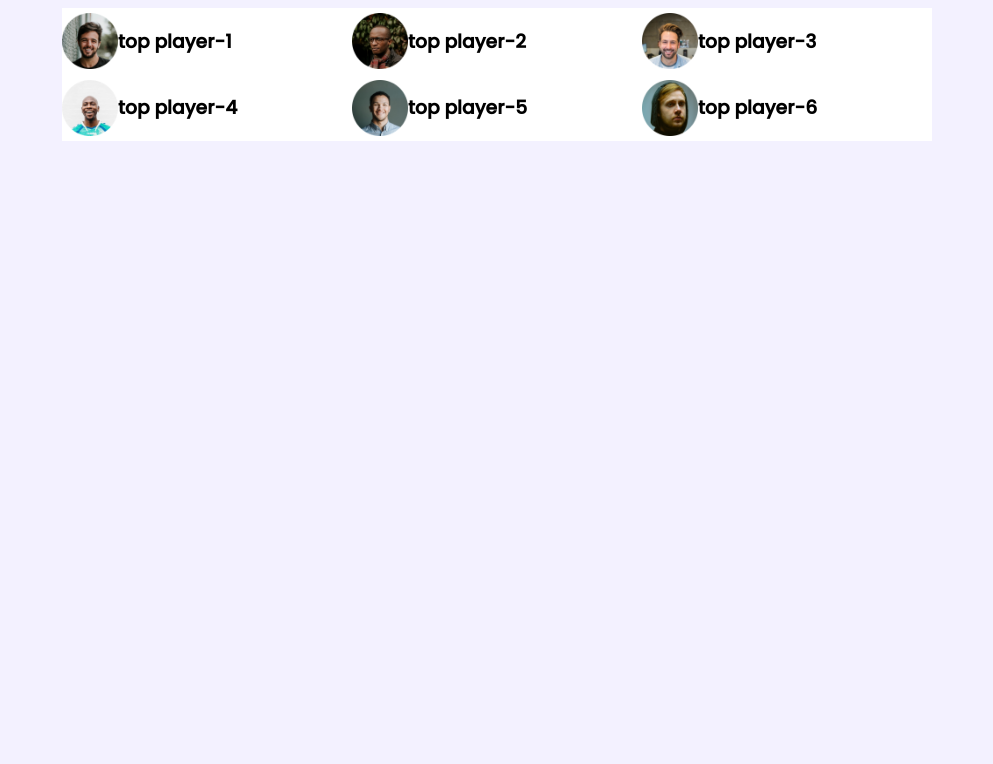
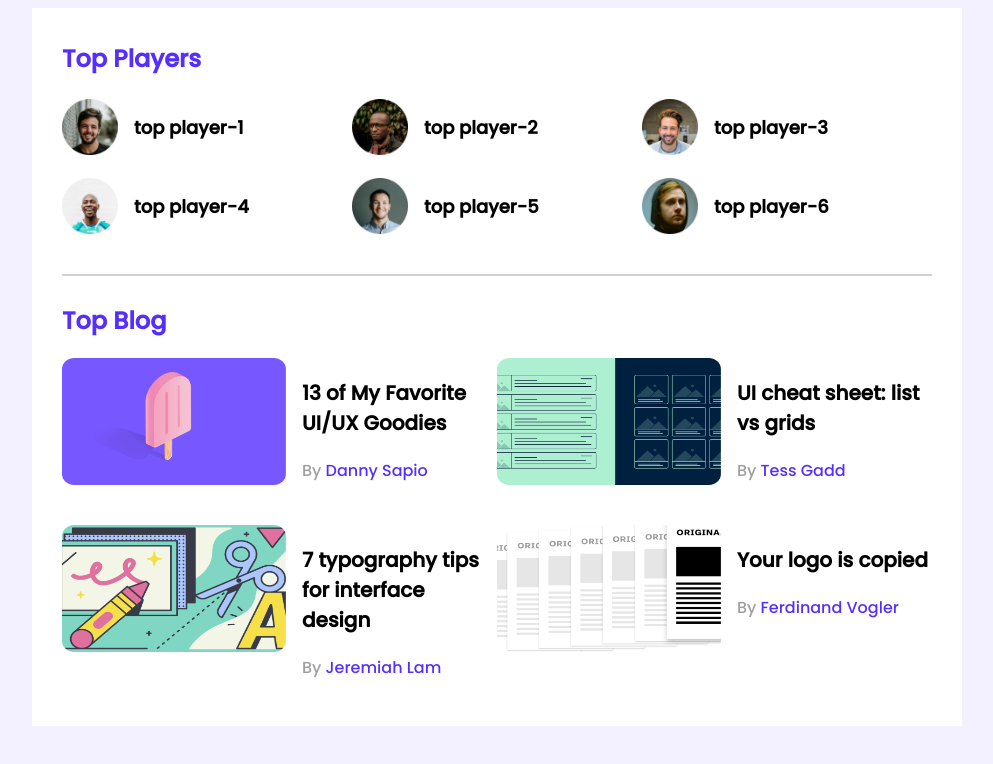
Before and after one commit to enankhan23/leader-board-css3, a plain HTML site: page index.html in a window 1280 px wide. Shown: the whole page, without its empty margins (143-1136 px from the left). Drawn offline with Linux system fonts and the light colour scheme.

Commit message:
top player and top blog done

```diff
--- a/index.html
+++ b/index.html
@@ -1,5 +1,6 @@
 <!DOCTYPE html>
 <html lang="en">
+
 <head>
    <meta charset="UTF-8">
    <meta http-equiv="X-UA-Compatible" content="IE=edge">
@@ -7,6 +8,7 @@
    <title>Leader board </title>
    <link rel="stylesheet" href="style.css">
 </head>
+
 <body>
    <!-- header start -->
    <header>
@@ -17,31 +19,82 @@
       <!-- top player and blogs -->
       <section class="container">
          <div class="top-players ">
+            <h2 class="top-title">Top Players</h2>
             <div class="players">
                <div class="player">
                   <img src="images/players/player-1.png" alt="">
-                        <h3>top player-1</h3>
+                  <h3 class="player-name">top player-1</h3>
                </div>
                <div class="player">
                   <img src="images/players/player-2.png" alt="">
-                        <h3>top player-2</h3>
+                  <h3 class="player-name">top player-2</h3>
                </div>
                <div class="player">
                   <img src="images/players/player-3.png" alt="">
-                        <h3>top player-3</h3>
+                  <h3 class="player-name">top player-3</h3>
                </div>
                <div class="player">
                   <img src="images/players/player-4.png" alt="">
-                        <h3>top player-4</h3>
+                  <h3 class="player-name">top player-4</h3>
                </div>
                <div class="player">
                   <img src="images/players/player-5.png" alt="">
-                        <h3>top player-5</h3>
+                  <h3 class="player-name">top player-5</h3>
                </div>
                <div class="player">
                   <img src="images/players/player-6.png" alt="">
-                        <h3>top player-6</h3>
+                  <h3 class="player-name">top player-6</h3>
                </div>
+            </div>
+         </div>
+         <hr>
+         <div class="top-blog">
+            <h2 class="top-title">Top Blog</h2>
+            <div class="blogs">
+               <article class="blog">
+                  <div class="thumbnail">
+                     <img src="images/blogs/blog-1.png" alt="" srcset="">
+                  </div>
+                  <div class="blog-info">
+                     <h3 class="blog-title">13 of My Favorite
+                        UI/UX Goodies</h3>
+                     <p class="blog-author">By <a href="http://" target="_blank">Danny Sapio</a></p>
+                  </div>
+
+               </article>
+               <article class="blog">
+                  <div class="thumbnail">
+                     <img src="images/blogs/blog-2.png" alt="" srcset="">
+                  </div>
+                  <div class="blog-info">
+                     <h3 class="blog-title">UI cheat sheet:
+                     list vs grids</h3>
+                     <p class="blog-author">By <a href="http://" target="_blank">Tess Gadd</a></p>
+                  </div>
+
+               </article>
+               <article class="blog">
+                  <div class="thumbnail">
+                     <img src="images/blogs/blog-3.png" alt="" srcset="">
+                  </div>
+                  <div class="blog-info">
+                     <h3 class="blog-title">7 typography tips
+                     for interface design</h3>
+                     <p class="blog-author">By <a href="http://" target="_blank">Jeremiah Lam</a></p>
+                  </div>
+
+               </article>
+               <article class="blog">
+                  <div class="thumbnail">
+                     <img src="images/blogs/blog-4.png" alt="" srcset="">
+                  </div>
+                  <div class="blog-info">
+                     <h3 class="blog-title">Your logo is
+                     copied</h3>
+                     <p class="blog-author">By <a href="http://" target="_blank">Ferdinand Vogler</a></p>
+                  </div>
+
+               </article>
             </div>
          </div>
       </section>
@@ -49,4 +102,5 @@
 
 
 </body>
+
 </html>
--- a/style.css
+++ b/style.css
@@ -1,30 +1,88 @@
 @import url('https://fonts.googleapis.com/css2?family=Poppins:wght@500&display=swap');
 
 /* Common styles */
-body{
+body {
     font-family: 'Poppins', sans-serif;
     background-color: #F3F1FF;
 }
-.container{
+
+.container {
     background-color: #ffffff;
     width: 870px;
+    padding: 30px;
 }
-main{
+
+main {
     display: flex;
     justify-content: center;
 }
 
 
 /* top players style */
-.players{
+.top-players {
+    padding-bottom: 28px;
+}
+
+.top-title {
+    color: #562EFF;
+    font-size: 24px;
+    margin-top: 3px;
+}
+
+.players {
     display: grid;
-    grid-template-columns: repeat(3,1fr);
+    grid-template-columns: repeat(3, 1fr);
+    row-gap: 16px;
 }
-.player{
+
+.player {
     display: flex;
     align-items: center;
 }
-.player img{
+
+.player img {
     height: 56px;
     width: 56px;
 }
+
+.player-name {
+    margin-left: 16px;
+    font-size: 18px;
+}
+
+hr {
+    border: 1px solid #D1D1D1;
+    margin-bottom: 27px;
+}
+
+/*------------
+ Top blog styles
+ ------------- */
+ .blogs{
+    display: grid;
+    grid-template-columns: repeat(2,1fr);
+    row-gap: 26px;
+
+ }
+ .blog{
+    display: flex;
+ }
+ .blog-info{
+    margin-left:16px ;
+ }
+
+.thumbnail img {
+    width: 224px;
+    height: 127px;
+}
+.blog-title{
+    font-size: 20px;
+}
+.blog-author{
+    color: #9F9F9F;
+    font-size: 16px;
+}
+.blog-author a{
+    text-decoration: none;
+    color: #562EFF;
+}
```
Lines whose indentation alone changed are shown as unchanged.
